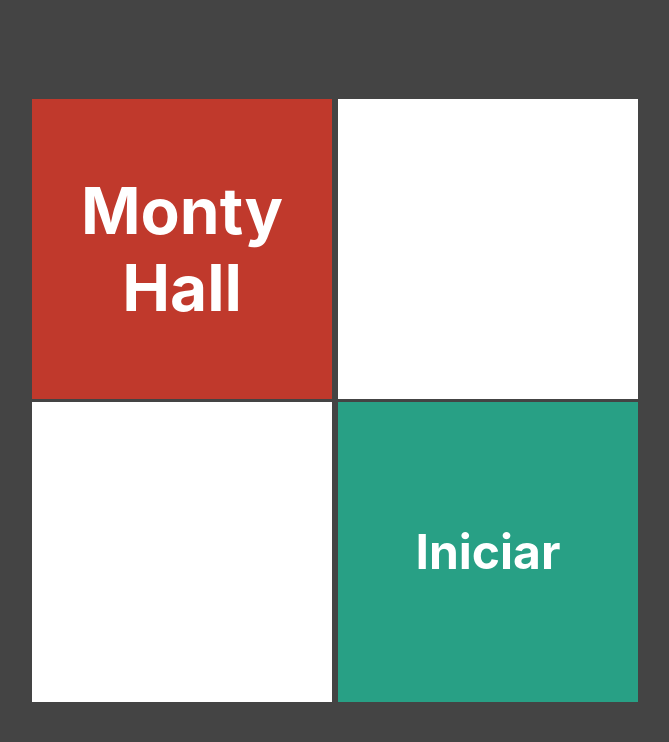
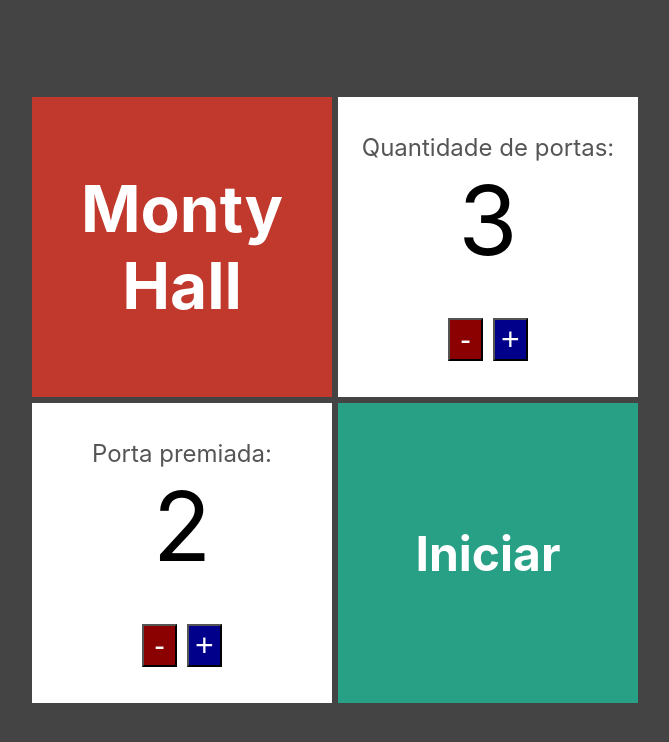
Before and after one commit to GilsonAlvesdeSouza/portas, a Next.js app: page / in a window 1280 px wide. Shown: the top 742 px of the page, without its empty margins (305-974 px from the left). Built offline with nearby package versions, Linux system fonts and the light colour scheme.

Commit message:
finalizando formulario

```diff
--- /dev/null
+++ b/components/EntradaNumerica.tsx
@@ -0,0 +1,26 @@
+import {BotaoDecremento, BotaoIncremento, Container, Text, Value} from "../styles/EntradaNumerica";
+import {Botoes} from "../styles/Jogo";
+
+interface EntradaNumericaProps {
+    text: string,
+    value: number,
+    onChange?: (newValue: number) => void
+}
+
+export default function EntradaNumerica(props: EntradaNumericaProps) {
+    const {text, value, onChange} = props
+
+    const decremento = () => onChange(value - 1);
+    const incremento = () => onChange(value + 1);
+
+    return (
+        <Container>
+            <Text>{text}</Text>
+            <Value>{value}</Value>
+            <Botoes>
+                <BotaoDecremento onClick={decremento}>-</BotaoDecremento>
+                <BotaoIncremento onClick={incremento}>+</BotaoIncremento>
+            </Botoes>
+        </Container>
+    );
+}
--- a/pages/index.tsx
+++ b/pages/index.tsx
@@ -1,25 +1,36 @@
 import Cartao from "../components/Cartao";
-import {Button, Container, Titulo} from "../styles/Formulario";
+import {Button, CartaoBloco, Container, Titulo} from "../styles/Formulario";
 import Link from "next/link";
+import EntradaNumerica from "../components/EntradaNumerica";
+import {useState} from "react";
 
 export default function Formulario() {
 
+    const [quantidadePortas, setQuantidadePortas] = useState(3);
+    const [portaPremiada, setPortaPremiada] = useState(2);
+
     return (
         <Container>
-            <div>
+            <CartaoBloco>
                 <Cartao backgroundColor='#c0392c'>
                     <Titulo>Monty Hall</Titulo>
                 </Cartao>
-                <Cartao/>
-            </div>
-            <div>
-                <Cartao/>
+                <Cartao>
+                    <EntradaNumerica text="Quantidade de portas:" value={quantidadePortas}
+                                     onChange={(novaQuantidade) => setQuantidadePortas(novaQuantidade)}/>
+                </Cartao>
+            </CartaoBloco>
+            <CartaoBloco>
+                <Cartao>
+                    <EntradaNumerica text="Porta premiada:" value={portaPremiada}
+                                     onChange={(numeroPortaPremiada) => setPortaPremiada(numeroPortaPremiada)}/>
+                </Cartao>
                 <Cartao backgroundColor='#28a085'>
-                    <Link href={`/jogo/3/2`}>
+                    <Link href={`/jogo/${quantidadePortas}/${portaPremiada}`}>
                         <Button>Iniciar</Button>
                     </Link>
                 </Cartao>
-            </div>
+            </CartaoBloco>
         </Container>
     )
 }
--- /dev/null
+++ b/styles/EntradaNumerica.js
@@ -0,0 +1,36 @@
+import styled from "styled-components";
+
+export const Container = styled.div`
+  display: flex;
+  color: black;
+  flex: 1;
+  flex-direction: column;
+  align-items: center;
+  justify-content: center;
+`;
+
+export const Text = styled.span`
+  color: #555;
+  font-size: 1.5rem;
+`;
+
+export const Value = styled.span`
+  font-size: 6rem;
+`;
+
+export const Buttoes = styled.div`
+  display: flex;
+`;
+
+export const BotaoDecremento = styled.button`
+  font-size: 2rem;
+  color: white;
+  background-color: darkred;
+  margin-right: 10px;
+  padding: 0px 10px 0px 10px;
+`;
+export const BotaoIncremento = styled.button`
+  font-size: 2rem;
+  color: white;
+  background-color: darkblue;
+`;
--- a/styles/Formulario.js
+++ b/styles/Formulario.js
@@ -2,9 +2,14 @@ import styled from "styled-components";
 
 export const Container = styled.div`
   display: flex;
+  flex-direction: column;
   justify-content: center;
   align-items: center;
   height: 100vh;
+`;
+
+export const CartaoBloco = styled.div`
+  display: flex;
 `;
 
 export const Titulo = styled.h1`
```
Also changed, not shown: components/Presente.tsx (renamed from components/Presente.jsx).
